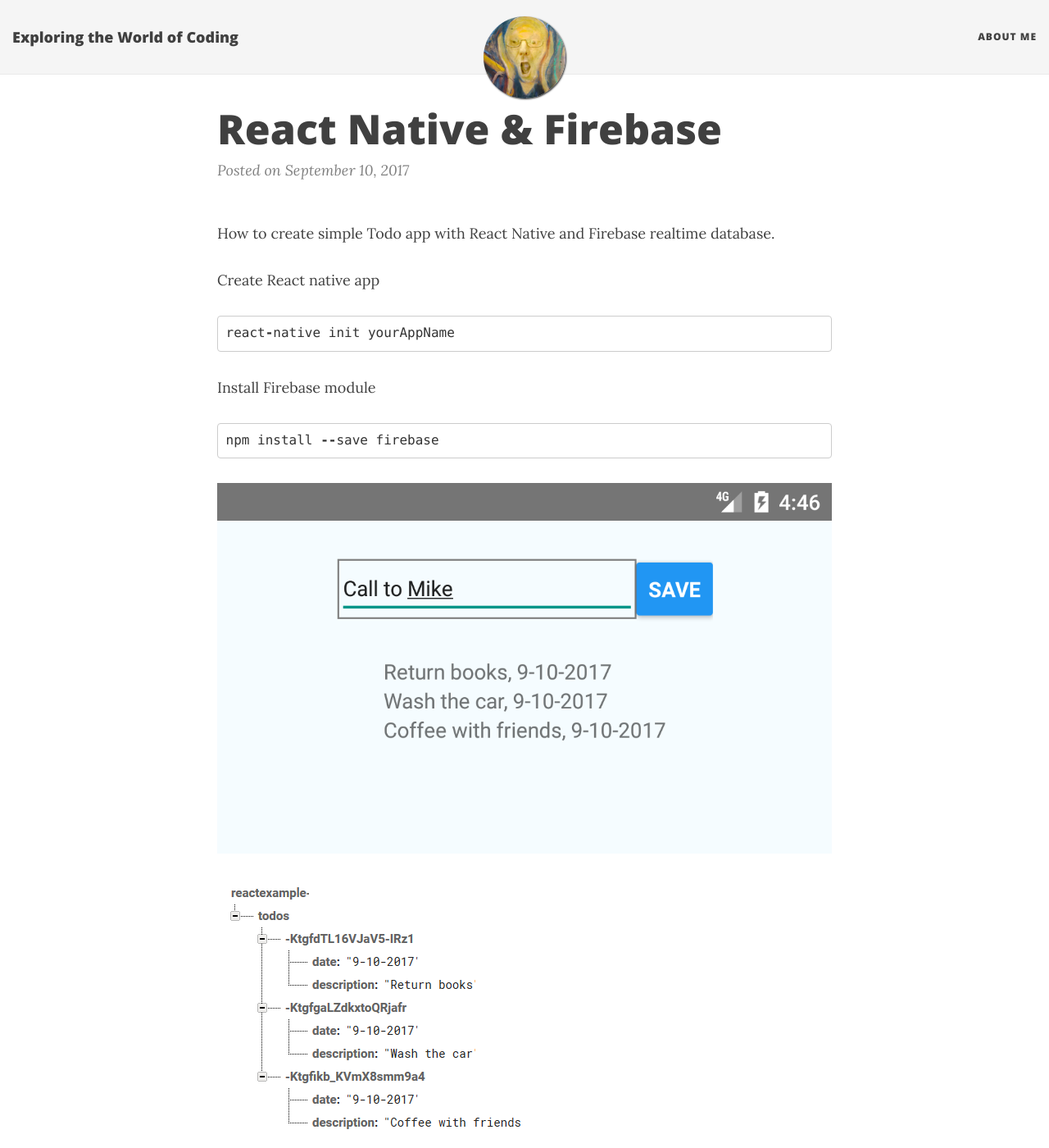
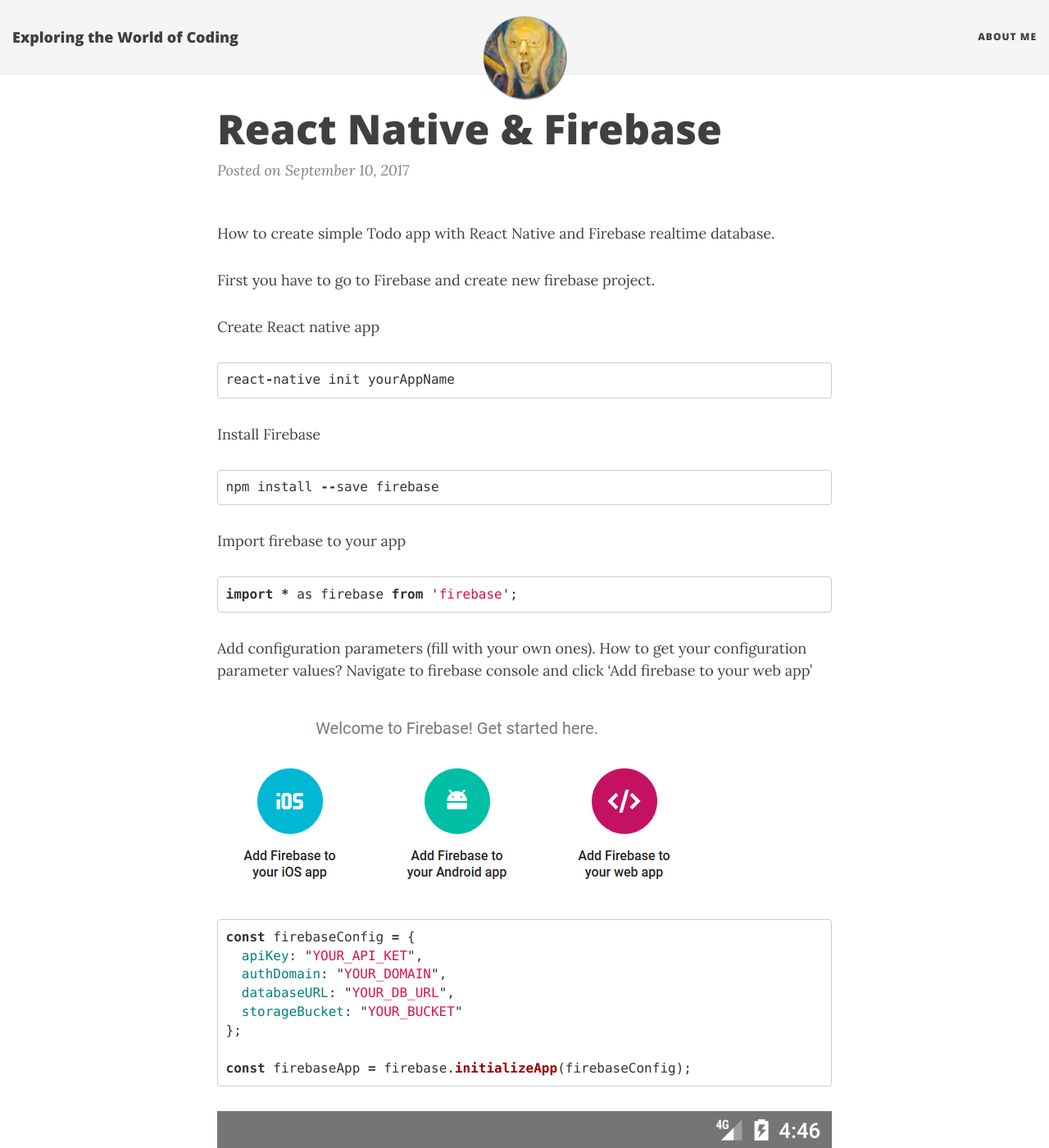
Before and after one commit to juhahinkula/juhahinkula.github.io, a Jekyll site: the page built from _posts/2017-09-10-nativefirebase.markdown, in a window 1280 px wide and 1400 px high. Shown: the whole window at 82% size. Built offline with Jekyll 4.4.1, drawn with Linux system fonts in a browser that asks for light colours; nearby versions of some CDN libraries; comment, search, counter and statistics services are not loaded.

Commit message:
new post

```diff
--- a/_posts/2017-09-10-nativefirebase.markdown
+++ b/_posts/2017-09-10-nativefirebase.markdown
@@ -3,6 +3,8 @@
 title:  "React Native & Firebase"
 ---
 How to create simple Todo app with React Native and Firebase realtime database.
+
+First you have to go to Firebase and create new firebase project.
 
 Create React native app
 
@@ -10,9 +12,29 @@
 react-native init yourAppName
 {% endhighlight %}
 
-Install Firebase module
+Install Firebase
 {% highlight javascript %}
 npm install --save firebase
+{% endhighlight %}
+
+Import firebase to your app
+{% highlight javascript %}
+import * as firebase from 'firebase';
+{% endhighlight %}
+
+Add configuration parameters (fill with your own ones). How to get your configuration parameter values? Navigate to firebase console and click 'Add firebase to your web app'
+
+![screenshot]({{ site.baseurl }}/img/firebase_params.png)
+
+{% highlight javascript %}
+const firebaseConfig = {
+  apiKey: "YOUR_API_KET",
+  authDomain: "YOUR_DOMAIN",
+  databaseURL: "YOUR_DB_URL",
+  storageBucket: "YOUR_BUCKET"
+};
+
+const firebaseApp = firebase.initializeApp(firebaseConfig);
 {% endhighlight %}
 
 
```
Also changed, not shown: img/firebase_params.png (added).
